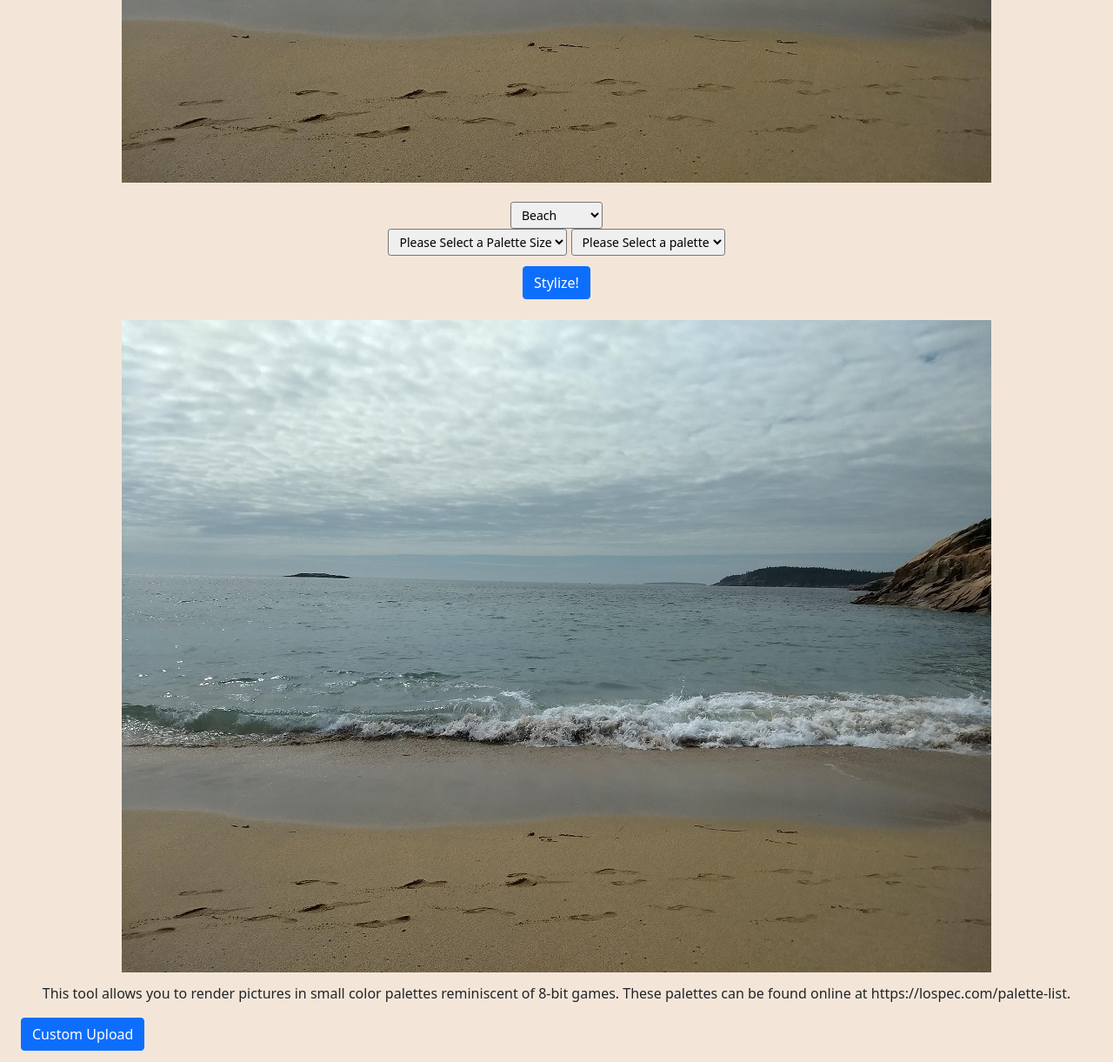
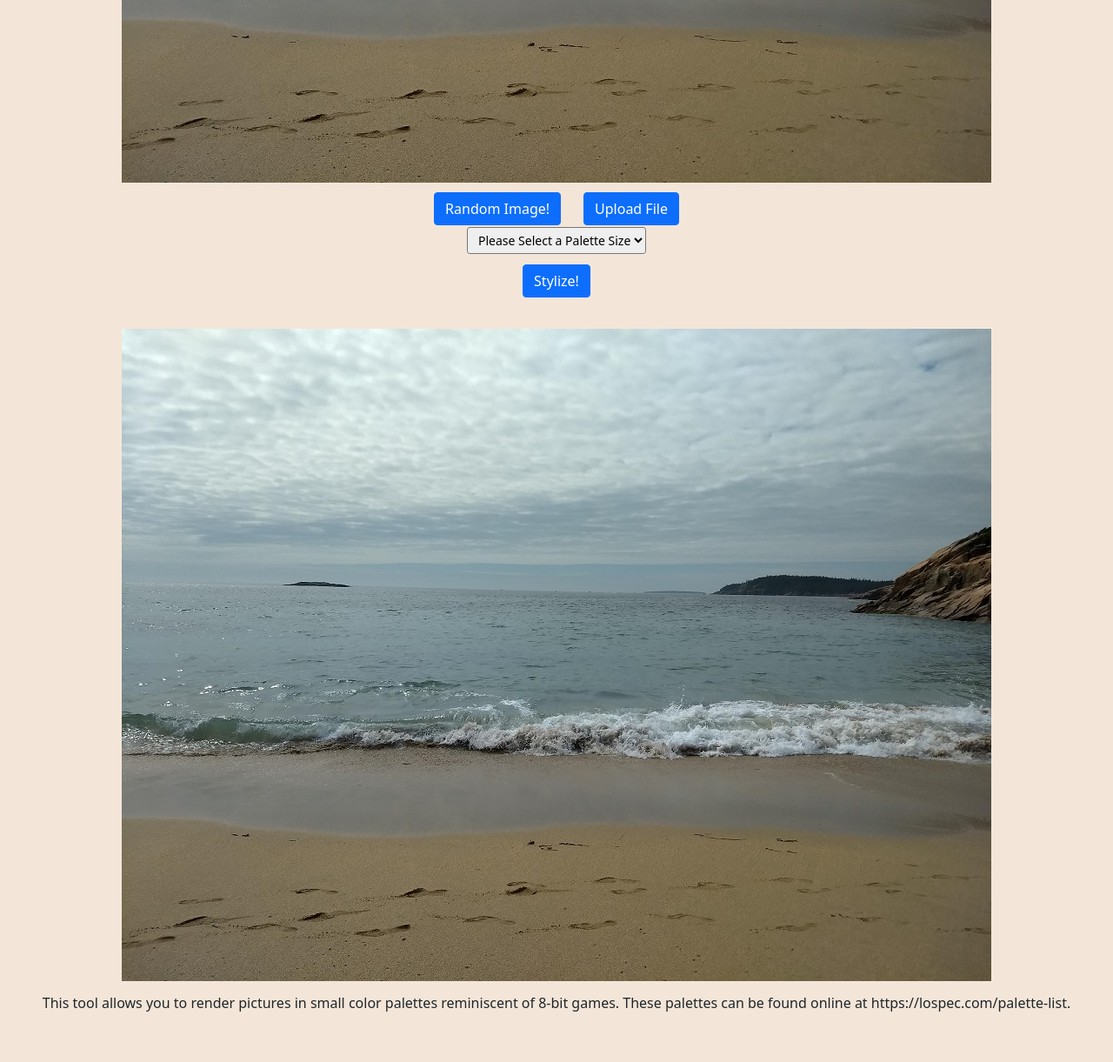
Before and after one commit to TBennur/website, a Flask app: page /stylizer in a window 1280 px wide. Shown: the part 729-1950 px from the top of the page at 87% size. After the commit the page ends 1892 px from the top, so only its background shows below. Run offline with Flask 2, Linux system fonts and the light colour scheme; parts of the project's set-up code (start-up, migrations or seed data) failed here and were passed over; some libraries are stand-ins or nearby versions.

Commit message:
Restructured Stylizer Layout to include upload

```diff
--- a/website/app.py
+++ b/website/app.py
@@ -4,7 +4,7 @@
 import platform
 import uuid
 import os
-from werkzeug.utils import secure_filename
+from werkzeug import utils, exceptions
 from datetime import timedelta
 import base64
 
@@ -23,6 +23,7 @@
 app.config["SESSION_TYPE"] = "filesystem"
 app.config["PERMANENT_SESSION_LIFETIME"] = timedelta(minutes = 30)
 app.config['UPLOAD_FOLDER'] = UPLOAD_FOLDER
+app.config['MAX_CONTENT_LENGTH'] = 5 * 1000 * 1000
 Session(app)
 
 conversion_stream = open(appUtilities.get_file_path("stylizer/stylizeNameConversion.yaml"), 'r')
@@ -64,13 +65,21 @@
     if file.filename == '':
         return jsonify({'Status' : 'Failure'})
     if file and appUtilities.allowed_file(file.filename):
-        filename = str(session["id"]) + "-file-" + secure_filename(file.filename)
+        filename = str(session["id"]) + "-file-" + utils.secure_filename(file.filename)
+        for old_file in os.listdir(app.config["UPLOAD_FOLDER"]):
+            if old_file.startswith(str(session["id"])):
+                print("Old File Found")
+                os.remove(os.path.join(app.config['UPLOAD_FOLDER'], old_file))
         filepath = os.path.join(app.config['UPLOAD_FOLDER'], filename)
         file.save(filepath)
+        print(type(file))
         print("Uploaded")
         return jsonify({ 'Status' : 'Success', 'ImageBytes': base64.encodebytes(file.getvalue()).decode('ascii')})
     return jsonify({'Status' : 'Failure'})
 
+@app.errorhandler(exceptions.RequestEntityTooLarge)
+def handle_bad_request(e):
+    return jsonify({'Status' : 'Failure'})
 
 # About me page route
 @app.route("/about")
--- a/website/static/css/overrides.css
+++ b/website/static/css/overrides.css
@@ -50,17 +50,24 @@
 
 .stylize-button {
     margin-top: 1%;
+    margin-bottom: 1%;
 }
 
-.primary-pallet {
+.primary-palette {
     margin-top: 1%;
 }
 
-.secondary-pallet {
+.secondary-palette {
     display: none;
     margin-top: 1%;
     margin-left: auto;
     margin-right: auto;
+}
+
+.selection-button {
+    margin-top: 1%;
+    margin-left: 1%;
+    margin-right: 1%;
 }
 
 .description {
--- a/website/templates/stylizer.html
+++ b/website/templates/stylizer.html
@@ -11,17 +11,30 @@
     <script type=text/javascript>
 
         // Addresses for default images
-        images = {
-            "Beach" : "{{ url_for('static',     filename='defaultFiles/Images/beach.jpg') }}",
-            "Cave" : "{{ url_for('static',     filename='defaultFiles/Images/cave.png') }}",
-            "Foggy" : "{{ url_for('static',     filename='defaultFiles/Images/foggy.jpg') }}",
-            "Lake" : "{{ url_for('static',     filename='defaultFiles/Images/lake.jpg') }}",
-            "Microscope" : "{{ url_for('static',     filename='defaultFiles/Images/microscope.jpg') }}",
-            "Mountain" : "{{ url_for('static',     filename='defaultFiles/Images/mountain.png') }}",
-            "Pittsburgh" : "{{ url_for('static',     filename='defaultFiles/Images/pittsburgh.jpg') }}",
-            "Sunset" : "{{ url_for('static',     filename='defaultFiles/Images/sunset.jpg') }}",
-            "Train" : "{{ url_for('static',     filename='defaultFiles/Images/train.jpg') }}",
-            "Wasteland" : "{{ url_for('static',     filename='defaultFiles/Images/wasteland.jpg') }}"
+        images_address = {
+            1 : "{{ url_for('static',     filename='defaultFiles/Images/beach.jpg') }}",
+            2 : "{{ url_for('static',     filename='defaultFiles/Images/cave.png') }}",
+            3 : "{{ url_for('static',     filename='defaultFiles/Images/foggy.jpg') }}",
+            4 : "{{ url_for('static',     filename='defaultFiles/Images/lake.jpg') }}",
+            5 : "{{ url_for('static',     filename='defaultFiles/Images/microscope.jpg') }}",
+            6 : "{{ url_for('static',     filename='defaultFiles/Images/mountain.png') }}",
+            7 : "{{ url_for('static',     filename='defaultFiles/Images/pittsburgh.jpg') }}",
+            8 : "{{ url_for('static',     filename='defaultFiles/Images/sunset.jpg') }}",
+            9 : "{{ url_for('static',     filename='defaultFiles/Images/train.jpg') }}",
+            10 : "{{ url_for('static',     filename='defaultFiles/Images/wasteland.jpg') }}"
+        }
+
+        images_naming = {
+            1 : "Beach",
+            2 : "Cave",
+            3 : "Foggy",
+            4 : "Lake",
+            5 : "Microscope",
+            6 : "Mountain",
+            7 : "Pittsburgh",
+            8 : "Sunset",
+            9 : "Train",
+            10 : "Wasteland"
         }
 
         // Palette size hierarchy
@@ -58,12 +71,17 @@
         // Updates selected image
         function select_image() {
 
-            var image_dropdown = document.getElementById("image-selection-dropdown");
-            var selected_image = image_dropdown.value;
+            var selected_image_num = Math.floor(Math.random() * 10) + 1
+            var selected_image_name = images_naming[selected_image_num]
             var image = document.getElementById("unstyled-image");
 
-            image.src = images[selected_image];
-            current_image = selected_image;
+            while (selected_image_name == current_image) {
+                selected_image_num = Math.floor(Math.random() * 10) + 1
+                selected_image_name = images_naming[selected_image_num]
+            }
+
+            image.src = images_address[selected_image_num];
+            current_image = selected_image_name;
 
         }
 
@@ -172,22 +190,16 @@
                         <img id = "unstyled-image" src="{{ url_for('static',     filename='defaultFiles/Images/beach.jpg') }}" class="img-fluid stylized-image center">
                     </div>
 
-                    <div class='container align-top text-center'>
-                    <form>
-                        <select onchange="select_image()" id="image-selection-dropdown" class="form-select-sm image-dropdown" aria-label="Default select example">
-                            <option selected value="Beach">Beach</option>
-                            <option value="Cave">Cave</option>
-                            <option value="Foggy">Foggy</option>
-                            <option value="Lake">Lake</option>
-                            <option value="Microscope">Microscope</option>
-                            <option value="Mountain">Mountain</option>
-                            <option value="Pittsburgh">Pittsburgh</option>
-                            <option value="Sunset">Sunset</option>
-                            <option value="Train">Train</option>
-                            <option value="Wasteland">Wasteland</option>
-                        </select>
-                    </form>
-                    </div>
+                    <div class='container text-center'>
+                        <form>
+                            <button onclick="select_image()" class='btn btn-primary selection-button' type="button">Random Image!</button>
+
+                            <label class = "upload-primary selection-button">
+                                <input type = "file" name = "file" id = "image-upload" onchange = "upload()">
+                                Upload File
+                            </label>
+                        </form>
+                </div>
 
                 </div>
 
@@ -235,11 +247,6 @@
                 </p>
             </div>
 
-            <label class = "upload-primary">
-                <input type = "file" name = "file" id = "image-upload" onchange = "upload()">
-                Custom Upload
-            </label>
-
         </div>
     </div>
 
```
